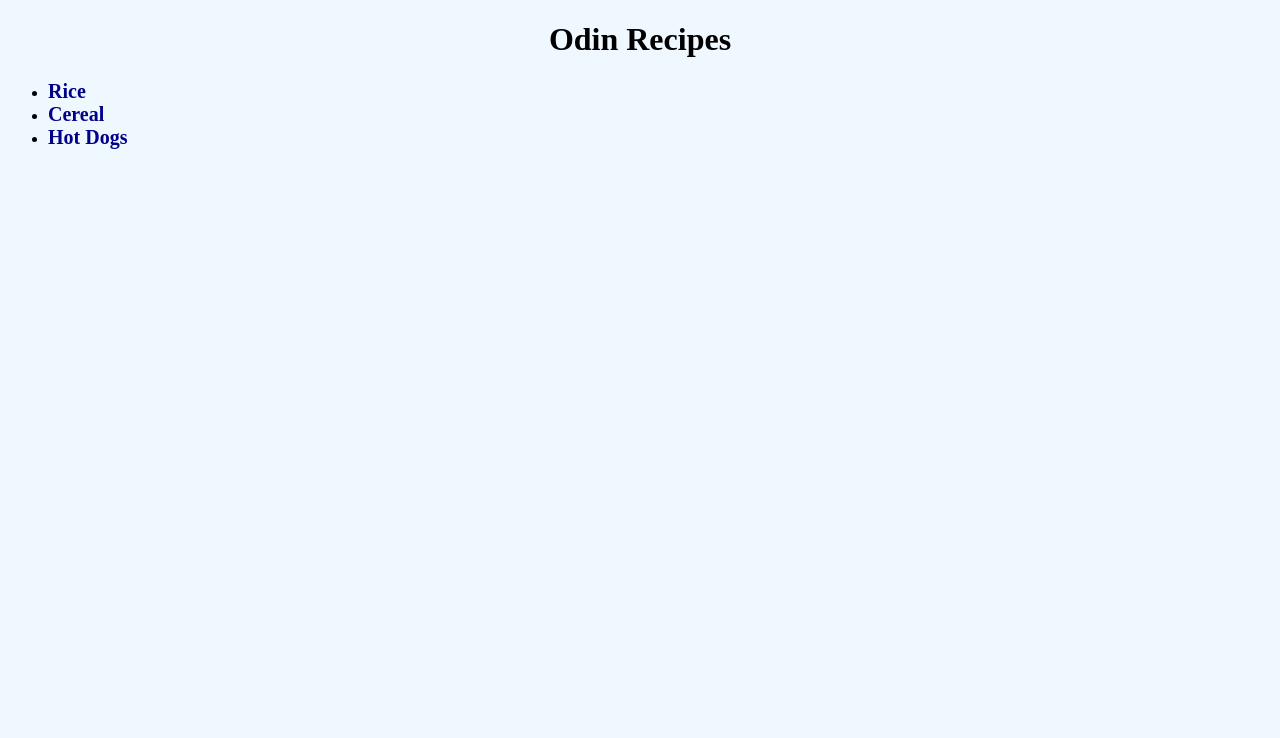
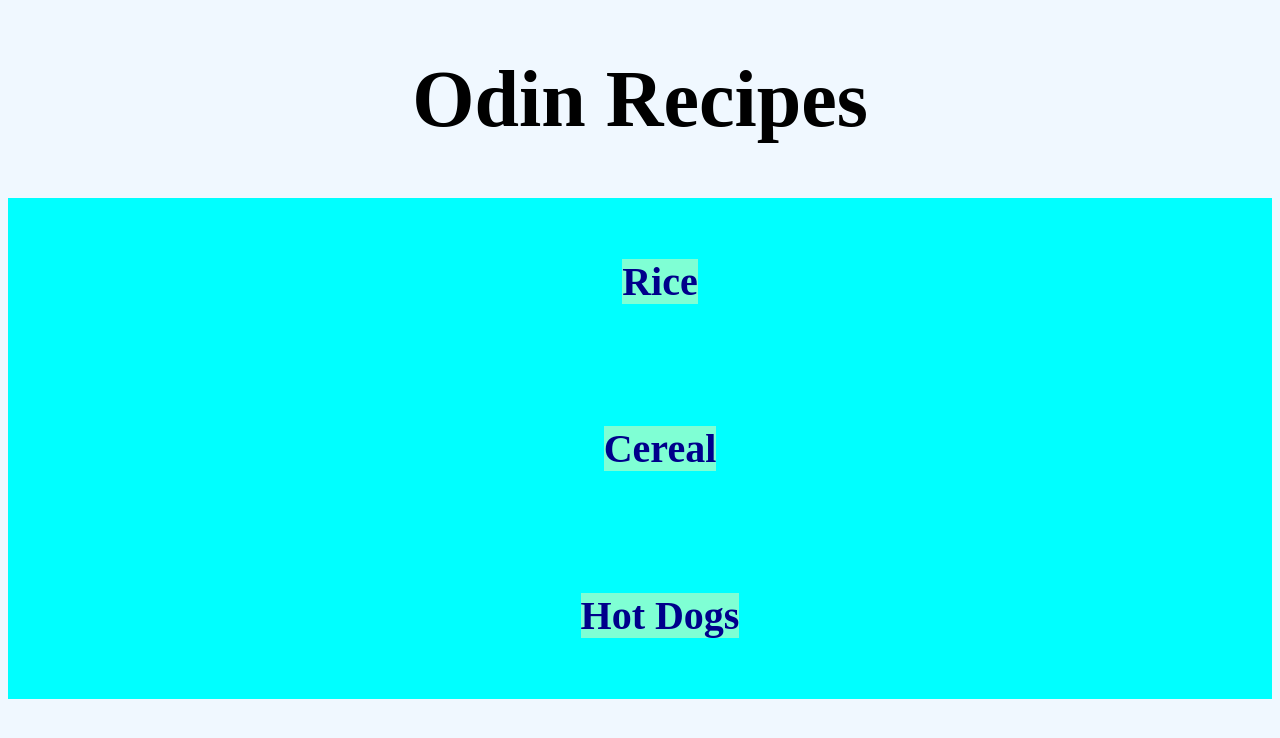
Before and after one commit to josue-quinones/odin-recipes, a plain HTML site: page index.html in a window 1280 px wide. Drawn offline with Linux system fonts and the light colour scheme.

Commit message:
add more styling to homepage

```diff
--- a/styles.css
+++ b/styles.css
@@ -5,12 +5,26 @@ body {
 h1 {
     text-align: center;
     font-weight: bold;
-    color:#000000
+    color:#000000;
+    font-size: 80px;
 }
 
 ul li a {
-    font-size: 20px;
+    font-size:40px;
     font-weight: bold;
     text-decoration: none;
-    color:#00008b
+    color:#00008b;
+    background-color: aquamarine;
 }
+
+ul li {
+    list-style: none;
+    padding: 60px 0px;
+
+}
+
+ul {
+    background-color: aqua;
+    text-align: center;
+    display: block;
+}
```
